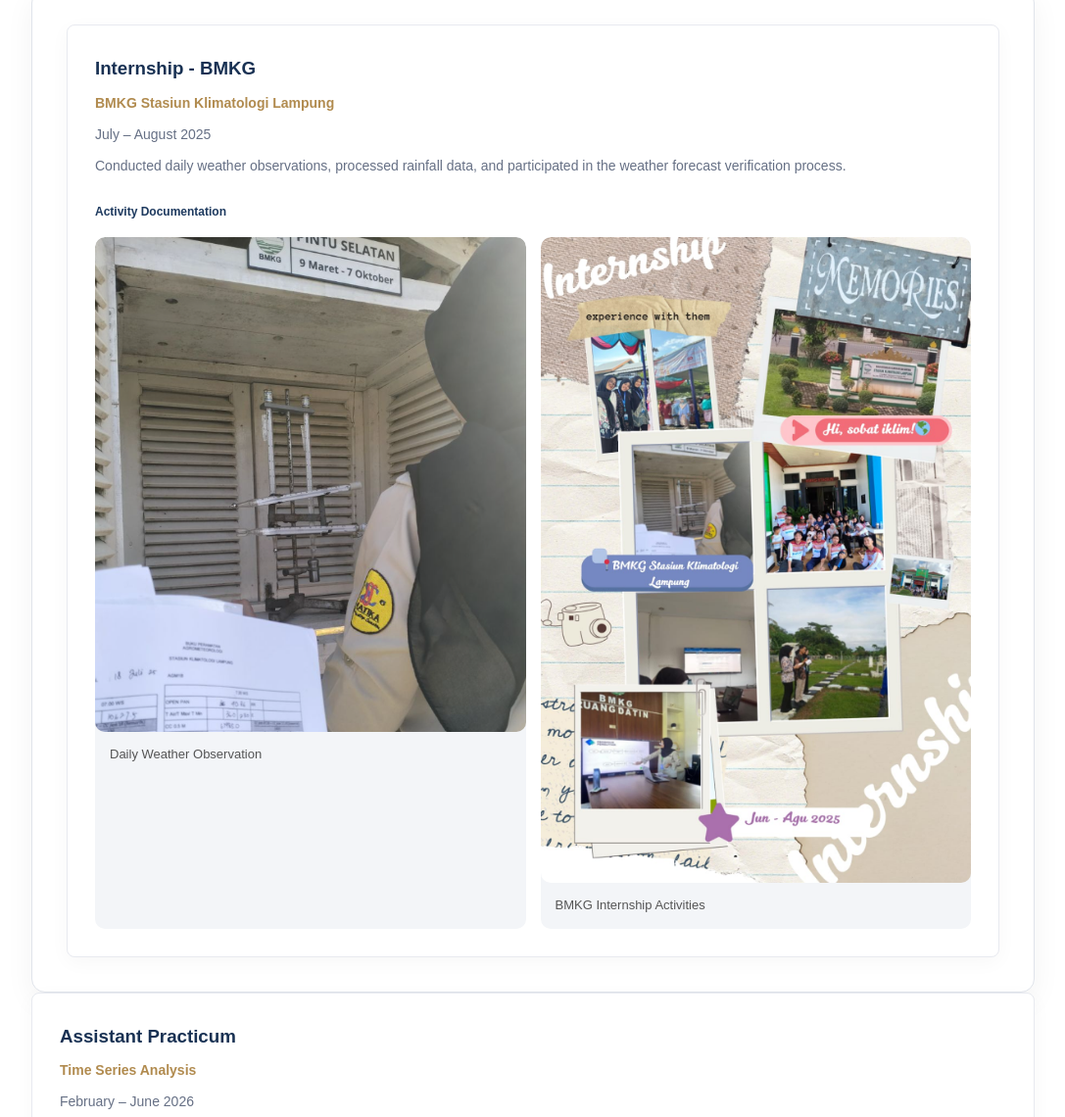
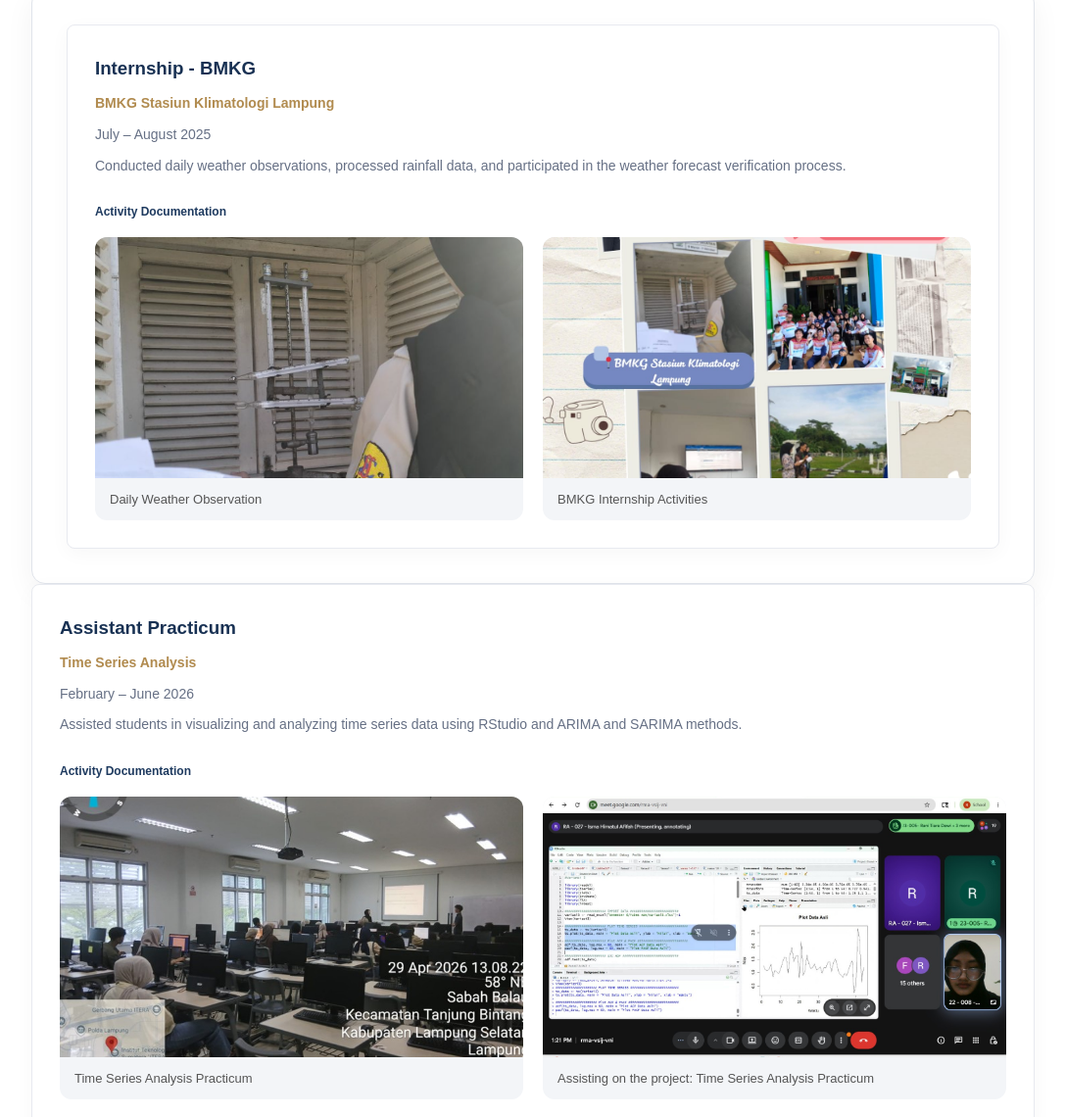
Before and after one commit to VINCARAAA/Portofolio_Vinca, a plain HTML site: page index.html in a window 1280 px wide. Shown: the part 1921-3061 px from the top of the page at 98% size, without its empty margins (96-1183 px from the left). Drawn offline with Linux system fonts and the light colour scheme.

Commit message:
ter the commit message for your changes. Lines starting

```diff
--- a/style.css
+++ b/style.css
@@ -559,36 +559,34 @@ footer {
 
 .documentation-gallery {
     display: grid;
-    grid-template-columns: repeat(2, 1fr);
-    gap: 15px;
+    grid-template-columns: repeat(2, minmax(0, 1fr));
+    gap: 20px;
+    align-items: stretch;
 }
 
 .documentation-item {
+    background: #f3f5f8;
+    border-radius: 12px;
     overflow: hidden;
-    border-radius: 10px;
-    background: #f3f5f8;
+    height: 100%;
 }
 
 .documentation-item img {
     width: 100%;
-    height:auto;
-    object-fit: contain;
+    aspect-ratio: 16 / 9;
+    height: auto;
+    object-fit: cover;
     display: block;
-    border-radius: 10px;
-    backgraound: #f3f5f8;
 }
 
 .documentation-item p {
     padding: 12px 15px;
     margin: 0;
+    line-height: 1.5;
 }
 
 @media (max-width: 600px) {
-    .experience-card {
-        padding: 20px;
-    }
-
-    .documentation-gallery {
+.documentation-gallery {
         grid-template-columns: 1fr;
     }
 }
```
